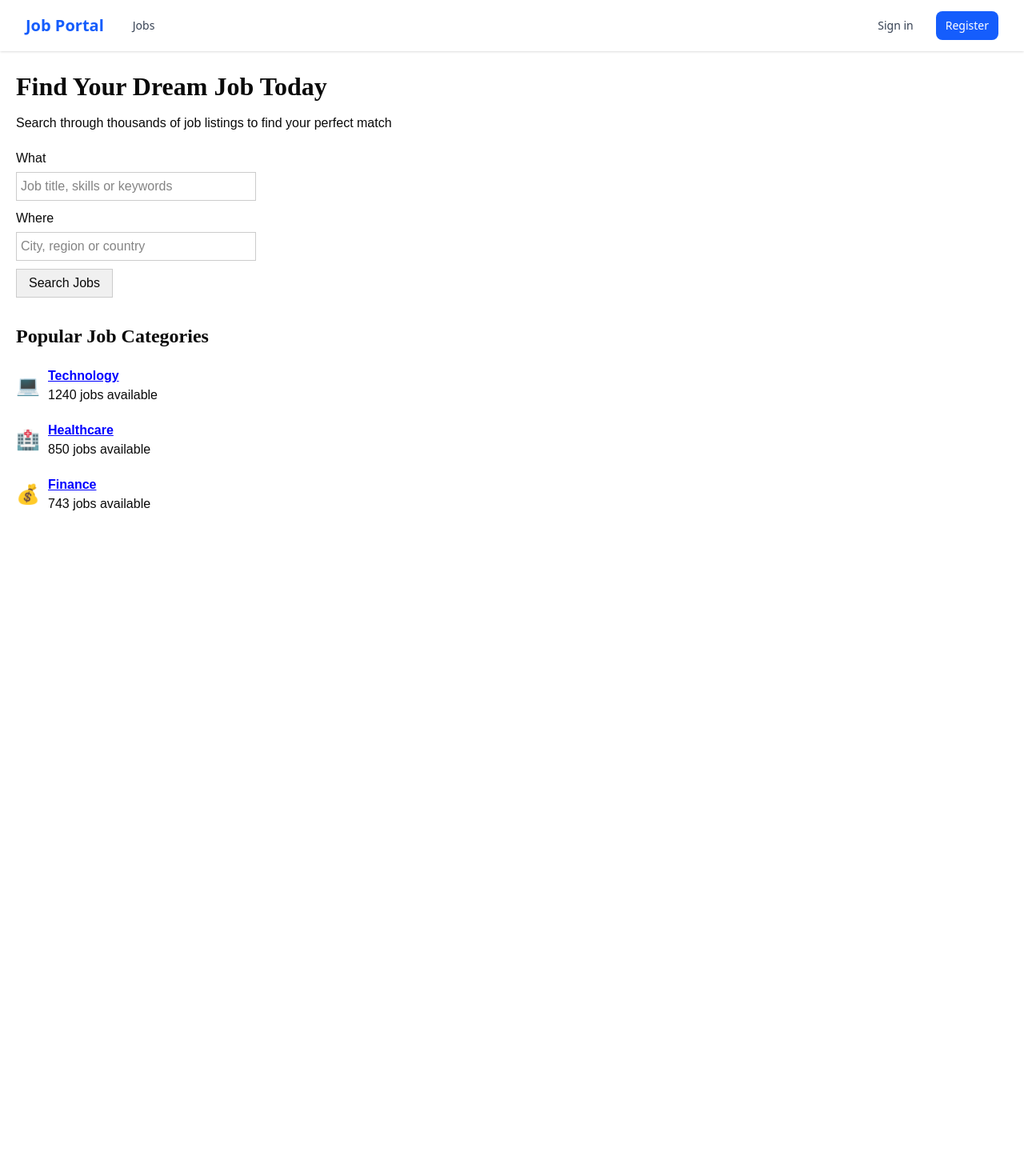
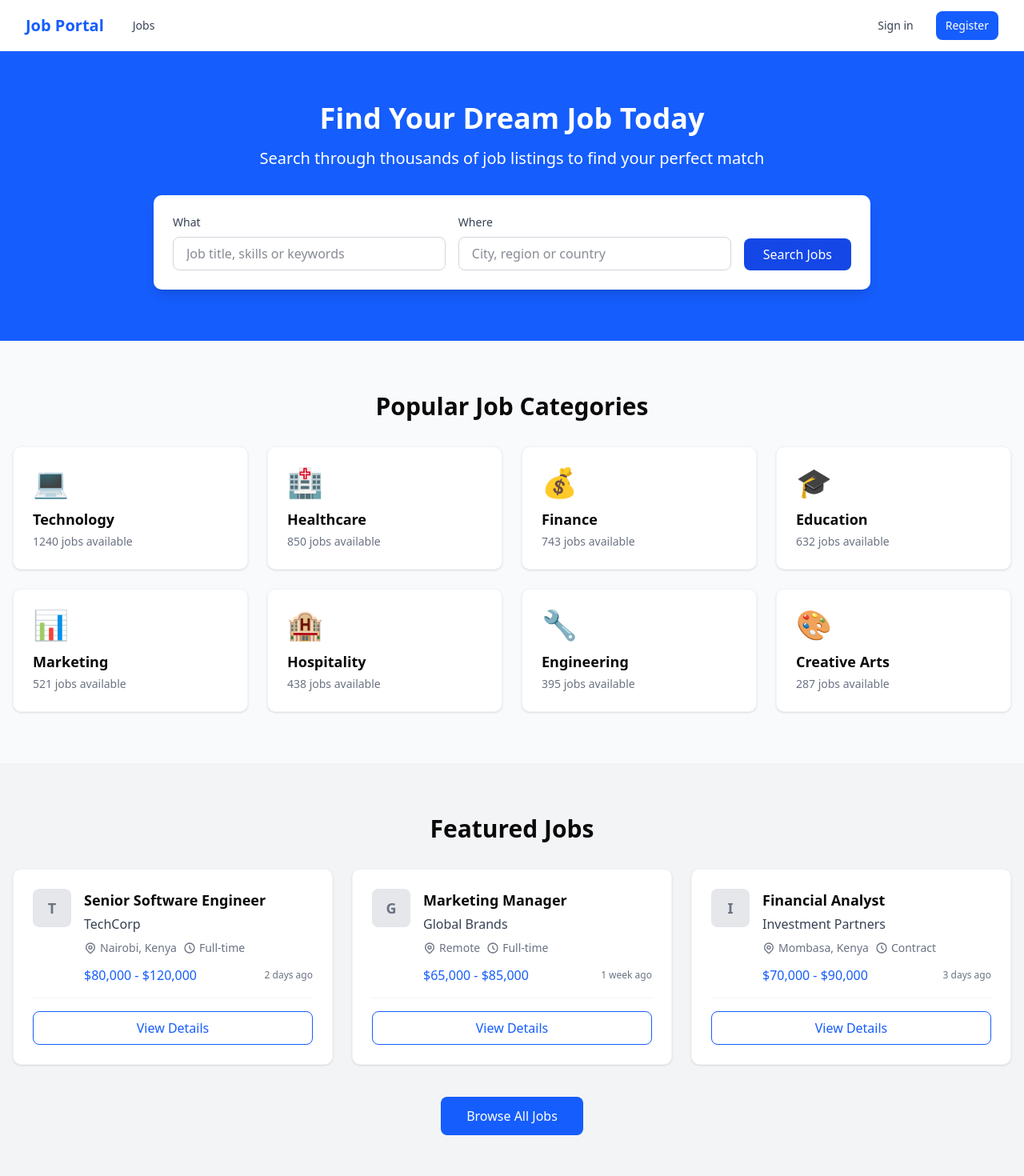
Before and after one commit to Gwaruingi/baristake, a Next.js app: page / in a window 1280 px wide. Shown: the top 1470 px of the page at 80% size. Before the commit the page ends 800 px from the top, so only its background shows below. Built offline with nearby package versions, Linux system fonts and the light colour scheme; no server answers.

Commit message:
Fix TypeScript errors in reset-password API route for Vercel deployment 17

```diff
--- a/app/page.tsx
+++ b/app/page.tsx
@@ -1,60 +1,197 @@
+import Link from "next/link";
+
 export default function Home() {
   return (
-    <div style={{ padding: '20px', fontFamily: 'Arial, sans-serif' }}>
-      <h1 style={{ fontSize: '32px', fontWeight: 'bold', marginBottom: '10px', fontFamily: 'serif' }}>Find Your Dream Job Today</h1>
-      <p style={{ marginBottom: '20px' }}>Search through thousands of job listings to find your perfect match</p>
+    <div className="min-h-screen bg-gray-50">
+      {/* Hero Section */}
+      <div className="bg-blue-600 text-white">
+        <div className="container mx-auto px-4 py-16 max-w-7xl">
+          <div className="text-center mb-8">
+            <h1 className="text-4xl font-bold mb-4">Find Your Dream Job Today</h1>
+            <p className="text-xl">Search through thousands of job listings to find your perfect match</p>
+          </div>
 
-      <div style={{ marginBottom: '30px' }}>
-        <div style={{ marginBottom: '10px' }}>
-          <label htmlFor="keywords" style={{ display: 'block', marginBottom: '5px' }}>What</label>
+          {/* Search Box */}
+          <div className="bg-white rounded-lg shadow-lg p-6 max-w-4xl mx-auto">
+            <form className="flex flex-col md:flex-row gap-4">
+              <div className="flex-1">
+                <label htmlFor="keywords" className="block text-gray-700 text-sm font-medium mb-2">
+                  What
+                </label>
                 <input
                   type="text"
                   id="keywords"
                   placeholder="Job title, skills or keywords"
-            style={{ width: '300px', padding: '5px', border: '1px solid #ccc' }}
+                  className="w-full px-4 py-2 border border-gray-300 rounded-md focus:ring-2 focus:ring-blue-500 focus:border-blue-500 text-gray-900"
                 />
               </div>
-        <div style={{ marginBottom: '10px' }}>
-          <label htmlFor="location" style={{ display: 'block', marginBottom: '5px' }}>Where</label>
+              <div className="flex-1">
+                <label htmlFor="location" className="block text-gray-700 text-sm font-medium mb-2">
+                  Where
+                </label>
                 <input
                   type="text"
                   id="location"
                   placeholder="City, region or country"
-            style={{ width: '300px', padding: '5px', border: '1px solid #ccc' }}
+                  className="w-full px-4 py-2 border border-gray-300 rounded-md focus:ring-2 focus:ring-blue-500 focus:border-blue-500 text-gray-900"
                 />
               </div>
+              <div className="md:self-end">
                 <button
                   type="submit"
-          style={{ padding: '5px 15px', backgroundColor: '#f0f0f0', border: '1px solid #ccc' }}
+                  className="w-full md:w-auto bg-blue-700 hover:bg-blue-800 text-white font-medium py-2 px-6 rounded-md transition duration-200 mt-6"
                 >
                   Search Jobs
                 </button>
               </div>
-
-      <h2 style={{ fontSize: '24px', fontWeight: 'bold', marginBottom: '20px', fontFamily: 'serif' }}>Popular Job Categories</h2>
-
-      <div>
-        <div style={{ marginBottom: '20px', display: 'flex', alignItems: 'center' }}>
-          <span style={{ fontSize: '24px', marginRight: '10px', display: 'inline-block', width: '30px' }}>💻</span>
-          <div>
-            <a href="/jobs/category/technology" style={{ color: 'blue', textDecoration: 'underline', fontWeight: 'bold', display: 'block' }}>Technology</a>
-            <p style={{ margin: '0' }}>1240 jobs available</p>
+            </form>
+          </div>
         </div>
       </div>
 
-        <div style={{ marginBottom: '20px', display: 'flex', alignItems: 'center' }}>
-          <span style={{ fontSize: '24px', marginRight: '10px', display: 'inline-block', width: '30px' }}>🏥</span>
-          <div>
-            <a href="/jobs/category/healthcare" style={{ color: 'blue', textDecoration: 'underline', fontWeight: 'bold', display: 'block' }}>Healthcare</a>
-            <p style={{ margin: '0' }}>850 jobs available</p>
+      {/* Job Categories */}
+      <div className="container mx-auto px-4 py-16 max-w-7xl">
+        <h2 className="text-3xl font-bold mb-8 text-center">Popular Job Categories</h2>
+        <div className="grid grid-cols-2 md:grid-cols-3 lg:grid-cols-4 gap-6">
+          {[
+            { name: "Technology", icon: "💻", count: 1240 },
+            { name: "Healthcare", icon: "🏥", count: 850 },
+            { name: "Finance", icon: "💰", count: 743 },
+            { name: "Education", icon: "🎓", count: 632 },
+            { name: "Marketing", icon: "📊", count: 521 },
+            { name: "Hospitality", icon: "🏨", count: 438 },
+            { name: "Engineering", icon: "🔧", count: 395 },
+            { name: "Creative Arts", icon: "🎨", count: 287 },
+          ].map((category, index) => (
+            <Link
+              href={`/jobs/category/${category.name.toLowerCase()}`}
+              key={index}
+              className="bg-white rounded-lg shadow-sm p-6 hover:shadow-md transition duration-200 border border-gray-100"
+            >
+              <div className="text-4xl mb-3">{category.icon}</div>
+              <h3 className="text-lg font-semibold mb-1">{category.name}</h3>
+              <p className="text-gray-500 text-sm">{category.count} jobs available</p>
+            </Link>
+          ))}
         </div>
       </div>
 
-        <div style={{ marginBottom: '20px', display: 'flex', alignItems: 'center' }}>
-          <span style={{ fontSize: '24px', marginRight: '10px', display: 'inline-block', width: '30px' }}>💰</span>
-          <div>
-            <a href="/jobs/category/finance" style={{ color: 'blue', textDecoration: 'underline', fontWeight: 'bold', display: 'block' }}>Finance</a>
-            <p style={{ margin: '0' }}>743 jobs available</p>
+      {/* Featured Jobs */}
+      <div className="bg-gray-100 py-16">
+        <div className="container mx-auto px-4 max-w-7xl">
+          <h2 className="text-3xl font-bold mb-8 text-center">Featured Jobs</h2>
+          <div className="grid grid-cols-1 md:grid-cols-2 lg:grid-cols-3 gap-6">
+            {[
+              {
+                title: "Senior Software Engineer",
+                company: "TechCorp",
+                location: "Nairobi, Kenya",
+                type: "Full-time",
+                salary: "$80,000 - $120,000",
+                posted: "2 days ago",
+                logo: "/placeholder-logo.png",
+              },
+              {
+                title: "Marketing Manager",
+                company: "Global Brands",
+                location: "Remote",
+                type: "Full-time",
+                salary: "$65,000 - $85,000",
+                posted: "1 week ago",
+                logo: "/placeholder-logo.png",
+              },
+              {
+                title: "Financial Analyst",
+                company: "Investment Partners",
+                location: "Mombasa, Kenya",
+                type: "Contract",
+                salary: "$70,000 - $90,000",
+                posted: "3 days ago",
+                logo: "/placeholder-logo.png",
+              },
+            ].map((job, index) => (
+              <div key={index} className="bg-white rounded-lg shadow-sm p-6 border border-gray-100">
+                <div className="flex items-start gap-4">
+                  <div className="w-12 h-12 bg-gray-200 rounded-md flex items-center justify-center">
+                    {/* Placeholder for company logo */}
+                    <span className="text-lg font-bold text-gray-500">{job.company.charAt(0)}</span>
+                  </div>
+                  <div className="flex-1">
+                    <h3 className="text-lg font-semibold mb-1">{job.title}</h3>
+                    <p className="text-gray-700 mb-2">{job.company}</p>
+                    <div className="flex flex-wrap gap-2 mb-3">
+                      <span className="text-sm text-gray-500 flex items-center">
+                        <svg className="w-4 h-4 mr-1" fill="none" stroke="currentColor" viewBox="0 0 24 24" xmlns="http://www.w3.org/2000/svg">
+                          <path strokeLinecap="round" strokeLinejoin="round" strokeWidth="2" d="M17.657 16.657L13.414 20.9a1.998 1.998 0 01-2.827 0l-4.244-4.243a8 8 0 1111.314 0z"></path>
+                          <path strokeLinecap="round" strokeLinejoin="round" strokeWidth="2" d="M15 11a3 3 0 11-6 0 3 3 0 016 0z"></path>
+                        </svg>
+                        {job.location}
+                      </span>
+                      <span className="text-sm text-gray-500 flex items-center">
+                        <svg className="w-4 h-4 mr-1" fill="none" stroke="currentColor" viewBox="0 0 24 24" xmlns="http://www.w3.org/2000/svg">
+                          <path strokeLinecap="round" strokeLinejoin="round" strokeWidth="2" d="M12 8v4l3 3m6-3a9 9 0 11-18 0 9 9 0 0118 0z"></path>
+                        </svg>
+                        {job.type}
+                      </span>
+                    </div>
+                    <div className="flex justify-between items-center">
+                      <span className="text-blue-600 font-medium">{job.salary}</span>
+                      <span className="text-xs text-gray-500">{job.posted}</span>
+                    </div>
+                  </div>
+                </div>
+                <div className="mt-4 pt-4 border-t border-gray-100">
+                  <Link
+                    href={`/jobs/${index}`}
+                    className="block w-full text-center bg-white hover:bg-gray-50 text-blue-600 font-medium py-2 px-4 rounded-md border border-blue-600 transition duration-200"
+                  >
+                    View Details
+                  </Link>
+                </div>
+              </div>
+            ))}
+          </div>
+          <div className="text-center mt-10">
+            <Link
+              href="/jobs"
+              className="inline-block bg-blue-600 hover:bg-blue-700 text-white font-medium py-3 px-8 rounded-md transition duration-200"
+            >
+              Browse All Jobs
+            </Link>
+          </div>
+        </div>
+      </div>
+
+      {/* How It Works */}
+      <div className="container mx-auto px-4 py-16 max-w-7xl">
+        <h2 className="text-3xl font-bold mb-12 text-center">How It Works</h2>
+        <div className="grid grid-cols-1 md:grid-cols-3 gap-8">
+          <div className="text-center">
+            <div className="bg-blue-100 w-16 h-16 rounded-full flex items-center justify-center mx-auto mb-4">
+              <svg className="w-8 h-8 text-blue-600" fill="none" stroke="currentColor" viewBox="0 0 24 24" xmlns="http://www.w3.org/2000/svg">
+                <path strokeLinecap="round" strokeLinejoin="round" strokeWidth="2" d="M21 21l-6-6m2-5a7 7 0 11-14 0 7 7 0 0114 0z"></path>
+              </svg>
+            </div>
+            <h3 className="text-xl font-semibold mb-2">Search Jobs</h3>
+            <p className="text-gray-600">Find the perfect job that matches your skills and experience.</p>
+          </div>
+          <div className="text-center">
+            <div className="bg-blue-100 w-16 h-16 rounded-full flex items-center justify-center mx-auto mb-4">
+              <svg className="w-8 h-8 text-blue-600" fill="none" stroke="currentColor" viewBox="0 0 24 24" xmlns="http://www.w3.org/2000/svg">
+                <path strokeLinecap="round" strokeLinejoin="round" strokeWidth="2" d="M9 12l2 2 4-4m6 2a9 9 0 11-18 0 9 9 0 0118 0z"></path>
+              </svg>
+            </div>
+            <h3 className="text-xl font-semibold mb-2">Apply Online</h3>
+            <p className="text-gray-600">Submit your application with just a few clicks.</p>
+          </div>
+          <div className="text-center">
+            <div className="bg-blue-100 w-16 h-16 rounded-full flex items-center justify-center mx-auto mb-4">
+              <svg className="w-8 h-8 text-blue-600" fill="none" stroke="currentColor" viewBox="0 0 24 24" xmlns="http://www.w3.org/2000/svg">
+                <path strokeLinecap="round" strokeLinejoin="round" strokeWidth="2" d="M5 13l4 4L19 7"></path>
+              </svg>
+            </div>
+            <h3 className="text-xl font-semibold mb-2">Get Hired</h3>
+            <p className="text-gray-600">Start your new career journey with your dream job.</p>
           </div>
         </div>
       </div>
```
Lines whose indentation alone changed are shown as unchanged.
